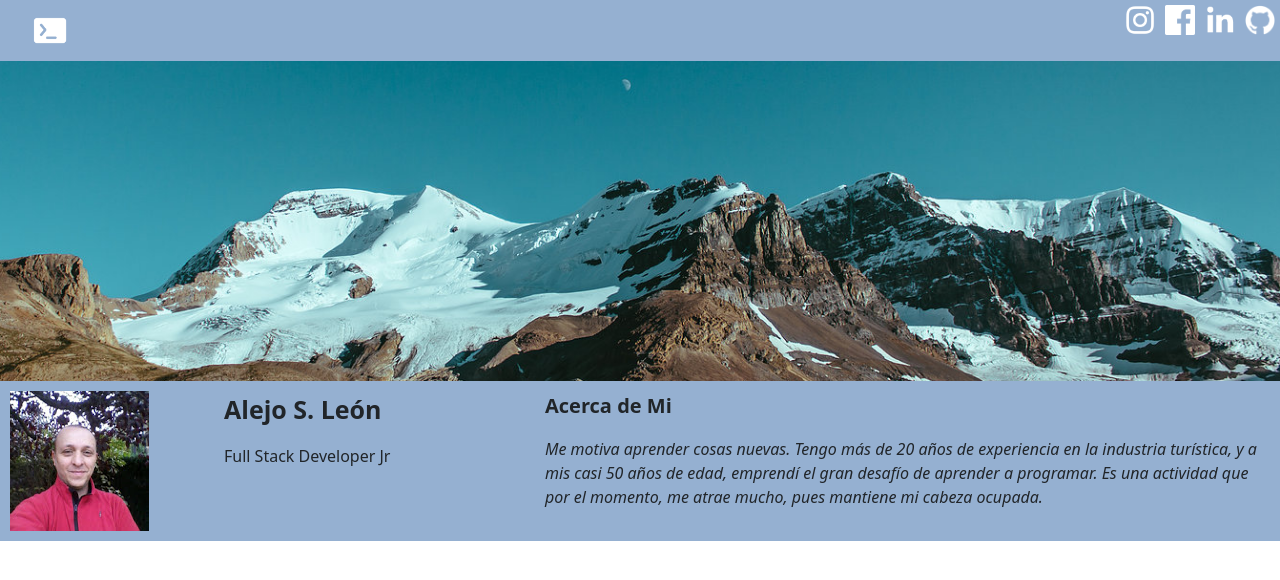
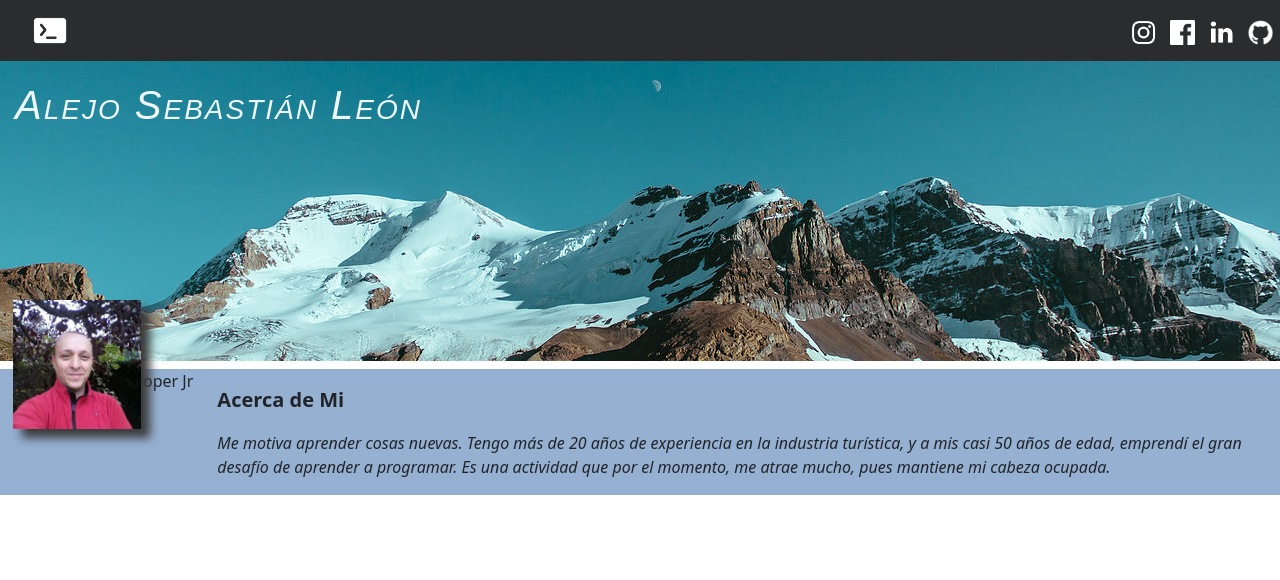
Before and after one commit to andes-soluciones/AlejoLeon-MiProyectoFinal, an Angular app in the folder AlejoLeon-MiProyectoFinal/: page / in a window 1280 px wide. Shown: the top 580 px of the page. Built offline with nearby package versions, Linux system fonts and the light colour scheme.

Commit message:
Banner con nombre y otras cositas

```diff
--- a/AlejoLeon-MiProyectoFinal/src/app/app.component.css
+++ b/AlejoLeon-MiProyectoFinal/src/app/app.component.css
@@ -1,3 +1,13 @@
-img{
-    width: 100%;
+#banner{
+    color:aliceblue;
+    font-family:Arial, Helvetica, sans-serif;
+    font-style: italic;
+    font-variant: small-caps;
+    text-align: left;
+    letter-spacing: 2px;
+    padding: 20px 15px 5px;
+    background-color: blue;
+    height: 300px;
+    background-image: url(../assets/Imagen-andes1.png);
+    background-size: auto;
 }
--- a/AlejoLeon-MiProyectoFinal/src/app/app.component.html
+++ b/AlejoLeon-MiProyectoFinal/src/app/app.component.html
@@ -1,3 +1,3 @@
 <app-header></app-header>
-<img src="../assets/Imagen-andes1.png">
+<h1 id="banner">Alejo Sebastián León</h1>
 <app-acerca-de></app-acerca-de>
--- a/AlejoLeon-MiProyectoFinal/src/app/components/acerca-de/acerca-de.component.css
+++ b/AlejoLeon-MiProyectoFinal/src/app/components/acerca-de/acerca-de.component.css
@@ -1,5 +1,5 @@
 .row{
-    padding: 10px;
+    padding: 0px;
 }
 
 div{
@@ -7,16 +7,28 @@ div{
     text-align: left;
 }
 
-#name{
-    font-weight: bold;
-    font-size: 25px;
+@media (min-width: 576px){
+    #fotoperfil{
+        position: absolute;
+        width: 10%;
+        box-shadow: 9px 9px 9px rgb(59, 59, 59);
+        left: 1%;
+        top: 300px;
+    }
+}
+
+#title{
+    text-align: right;
 }
 
 #subtitle{
+    padding: 1rem 0rem 0rem;
     font-weight: bold;
     font-size: 20px;
 }
 
 #parrafo{
+    padding: 0rem 0.5rem 0rem 0rem;
+    text-align: left;
     font-style: italic;
 }
--- a/AlejoLeon-MiProyectoFinal/src/app/components/acerca-de/acerca-de.component.html
+++ b/AlejoLeon-MiProyectoFinal/src/app/components/acerca-de/acerca-de.component.html
@@ -1,15 +1,11 @@
 <div class="row">
 
    <div class="col-xs-12 col-sm-2 col-md-2 col-lg-2">
-      <img src="../../../assets/Imagen-Yo1.png" class="img-fluid">
+      <p id="title">Full Stack Developer Jr</p>
+      <img src="../../../assets/Imagen-Yo1.png" class="img-fluid" id="fotoperfil">
    </div>
 
-   <div class="col-xs-12 col-sm-3 col-md-3 col-lg-3">
-      <p id="name">Alejo S. León</p>
-      <p>Full Stack Developer Jr</p>
-   </div>
-
-   <div class="col-xs-12 col-sm-7 col-md-7 col-lg-7">
+   <div class="col-xs-12 col-sm-10 col-md-10 col-lg-10">
          <p id="subtitle">Acerca de Mi</p>
          <p id="parrafo">Me motiva aprender cosas nuevas. Tengo más de 20 años de experiencia en la industria turística,
          y a mis casi 50 años de edad, emprendí el gran desafío de aprender a programar.
--- a/AlejoLeon-MiProyectoFinal/src/app/components/header/header.component.css
+++ b/AlejoLeon-MiProyectoFinal/src/app/components/header/header.component.css
@@ -1,5 +1,6 @@
 div{
-    background-color: #95b0d1;
+    background-color: #2a2c2e;
+    height: auto;
 }
 
 app-redes{
--- a/AlejoLeon-MiProyectoFinal/src/app/components/header/header.component.html
+++ b/AlejoLeon-MiProyectoFinal/src/app/components/header/header.component.html
@@ -1,6 +1,6 @@
 <div>
 
-    <div class="col-xs-12 col-sm-12 col-md-12 col-lg-12">
+    <div>
     <app-logo-ap></app-logo-ap>
     <app-redes></app-redes>
     </div>
--- a/AlejoLeon-MiProyectoFinal/src/app/components/redes/redes.component.css
+++ b/AlejoLeon-MiProyectoFinal/src/app/components/redes/redes.component.css
@@ -1,4 +1,5 @@
 img{
-    width: 40px;
+    width: 35px;
     padding: 0.3rem;
+    margin: 15px 2px 1px 2px;
 }
--- a/AlejoLeon-MiProyectoFinal/src/app/components/redes/redes.component.html
+++ b/AlejoLeon-MiProyectoFinal/src/app/components/redes/redes.component.html
@@ -1,6 +1,6 @@
 <div>
-    <a href="https://www.instagram.com/leon_alejo/"><img src="../../../assets/Logo-Instagram-white1.png" alt=""></a>
-    <a href="https://www.facebook.com/profile.php?id=100013136761977"><img src="../../../assets/Logo-Facebook-white2.png" alt=""></a>
-    <a href="https://www.linkedin.com/in/alejosleon/"><img src="../../../assets/Logo-Linkedin-white1.png" alt=""></a>
-    <a href="https://github.com/andes-soluciones"><img src="../../../assets/Logo-GitHub-white1.png" alt=""></a>
+    <a href="https://www.instagram.com/leon_alejo/"><img src="../../../assets/Logo-Instagram-white1.png" alt="Instagram-logo"></a>
+    <a href="https://www.facebook.com/profile.php?id=100013136761977"><img src="../../../assets/Logo-Facebook-white2.png" alt="facebook-logo"></a>
+    <a href="https://www.linkedin.com/in/alejosleon/"><img src="../../../assets/Logo-Linkedin-white1.png" alt="linkedin-logo"></a>
+    <a href="https://github.com/andes-soluciones"><img src="../../../assets/Logo-GitHub-white1.png" alt="github-logo"></a>
 </div>
```
